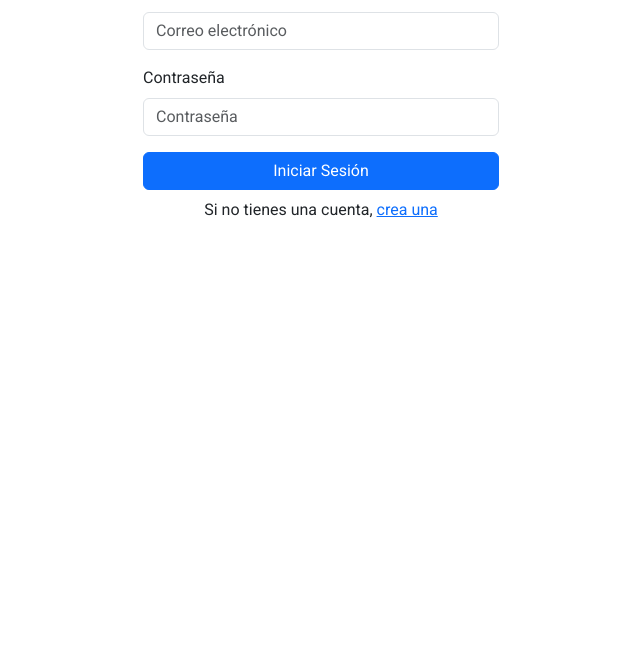
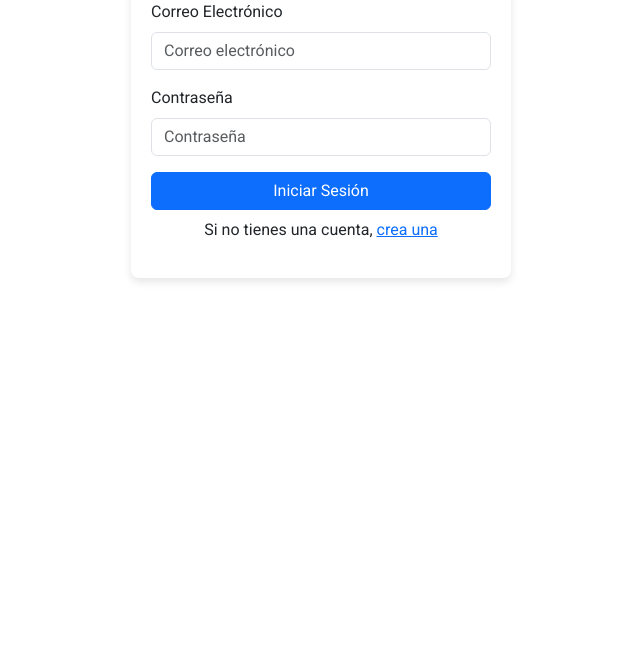
Before and after one commit to ecc97/prueba-filtro-ts, a website built with Vite: page index.html in a window 1280 px wide. Shown: the part 130-800 px from the top of the page, without its empty margins (319-959 px from the left). Built offline with nearby package versions, Linux system fonts and the light colour scheme; some packages are replaced by stand-ins of ours.

Commit message:
fix: updated styles css

```diff
--- a/src/Views/scss/styles.scss
+++ b/src/Views/scss/styles.scss
@@ -9,3 +9,10 @@
     box-sizing: border-box;
     font-family: "Roboto", sans-serif;
 }
+
+.form-container {
+    padding: 20px;
+    border-radius: 8px;
+    background-color: #fff;
+    box-shadow: 0 4px 8px rgba(0, 0, 0, 0.1);
+}
```
